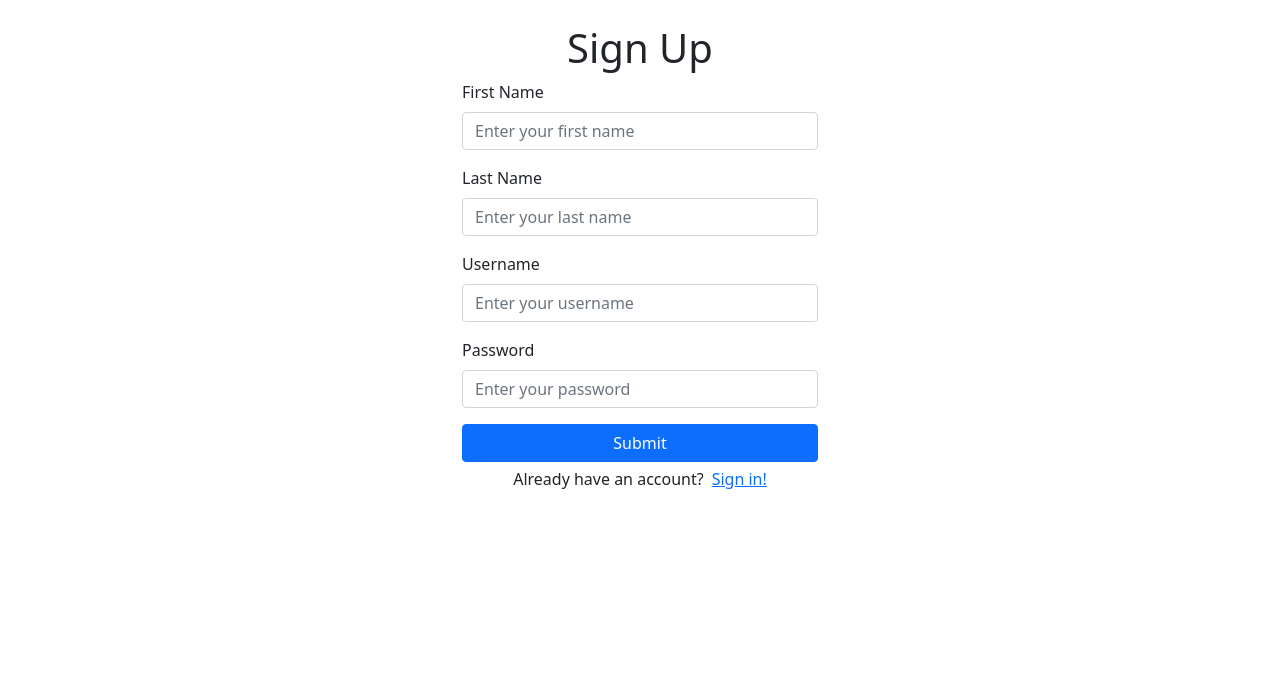
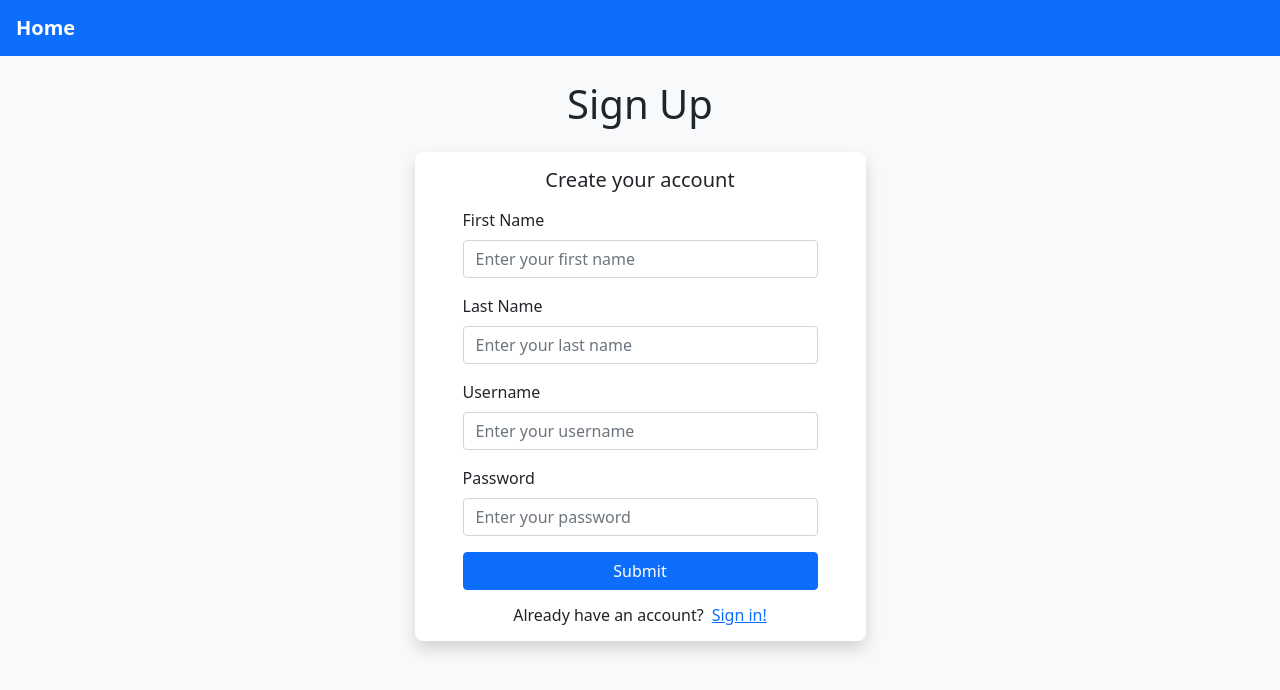
Before and after one commit to ImTheWizzy/st-project, a React (Create React App) app in the folder front-end/: page /sign-up in a window 1280 px wide. Shown: the top 690 px of the page. Built offline with nearby package versions, Linux system fonts and the light colour scheme.

Commit message:
Added header and made styling changes to sign in and sign up screens

```diff
--- a/front-end/src/App.tsx
+++ b/front-end/src/App.tsx
@@ -1,12 +1,31 @@
 import "./App.css";
 import RootRoutes from "./RootRoutes";
-import { Container } from "react-bootstrap";
+import { Container, Navbar } from "react-bootstrap";
+import { useSession } from "./hooks/useAuth";
 
 const App = () => {
+  const { user } = useSession();
+
   return (
-    <Container className="py-4 h-100">
-      <RootRoutes />
-    </Container>
+    <div className="bg-light h-100 w-100 d-flex flex-column">
+      <Navbar bg="primary">
+        <Container className="mw-100 px-3">
+          <Navbar.Brand href="/" className="text-white font-weight-bold">
+            Home
+          </Navbar.Brand>
+
+          {user && (
+            <Navbar.Text className="text-white">
+              <h6 className="text-white font-weight-normal m-0">{user}</h6>
+            </Navbar.Text>
+          )}
+        </Container>
+      </Navbar>
+
+      <Container className="py-4 flex-grow-1">
+        <RootRoutes />
+      </Container>
+    </div>
   );
 };
 
--- a/front-end/src/RootRoutes.tsx
+++ b/front-end/src/RootRoutes.tsx
@@ -15,8 +15,6 @@ export default function RootRoutes() {
             <>
               <Route path="/" element={<HomePage />}></Route>
               <Route path="*" element={<Navigate replace to="/" />} />
-              {/* <Route path="/sign-in" element={<Navigate replace to="/" />} />
-              <Route path="/sign-up" element={<Navigate replace to="/" />} /> */}
             </>
           ) : (
             <>
--- a/front-end/src/index.css
+++ b/front-end/src/index.css
@@ -26,3 +26,15 @@ body,
 .mr-2 {
   margin-right: 0.5rem;
 }
+
+.font-weight-bold {
+  font-weight: 700;
+}
+
+.font-weight-normal {
+  font-weight: 400;
+}
+
+.rounded-lg {
+  border-radius: 0.5rem;
+}
--- a/front-end/src/index.tsx
+++ b/front-end/src/index.tsx
@@ -2,9 +2,9 @@
 import React from "react";
 // @ts-ignore
 import ReactDOM from "react-dom";
-import "./index.css";
 import App from "./App";
 import reportWebVitals from "./reportWebVitals";
+import "./index.css";
 import "bootstrap/dist/css/bootstrap.min.css";
 
 ReactDOM.render(
--- a/front-end/src/screens/SignIn.tsx
+++ b/front-end/src/screens/SignIn.tsx
@@ -1,5 +1,5 @@
 import { useState } from "react";
-import { Button, Col, Form, Row, Toast } from "react-bootstrap";
+import { Button, Col, Container, Form, Row, Toast } from "react-bootstrap";
 import { Link } from "react-router-dom";
 import { ISignInData, signIn } from "../api/auth";
 import { handleSetSession } from "../hooks/useAuth";
@@ -50,8 +50,13 @@ const SignIn = () => {
 
   return (
     <Row className="d-flex justify-content-center align-items-start">
-      <Col xs="4" className="bg-theme-dark rounded">
-        <h1 className="text-center">Sign In</h1>
+      <Col xs="10" sm="10" md="8" lg="6" xl="5">
+        <h1 className="text-center mb-4">Sign In</h1>
+
+        <Container className="bg-white shadow rounded-lg py-3 px-5">
+          <h5 className="text-center font-weight-normal mb-3">
+            Sign in to your account
+          </h5>
 
           <Form onSubmit={handleSubmit}>
             <Form.Group className="mb-3" controlId="formBasicUsername">
@@ -76,18 +81,19 @@ const SignIn = () => {
               Submit
             </Button>
 
-          <Col className="d-flex flex-row align-items-center justify-content-center mt-2">
-            <h6 className="m-0">Don't have an account?</h6>
+            <Col className="d-flex flex-row align-items-center justify-content-center mt-3">
+              <h6 className="m-0 font-weight-normal">Don't have an account?</h6>
 
               <Link to="/sign-up">
                 <h6 className="ml-2 mb-0">Sign up!</h6>
               </Link>
             </Col>
           </Form>
+        </Container>
 
         <Toast
           bg={toastVariant}
-          className="mt-4 text-center"
+          className="mt-4 text-center w-100"
           show={showToast}
           onClose={() => setShowToast(false)}
           delay={3000}
--- a/front-end/src/screens/SignUp.tsx
+++ b/front-end/src/screens/SignUp.tsx
@@ -1,5 +1,5 @@
 import { useState } from "react";
-import { Button, Col, Form, Row, Toast } from "react-bootstrap";
+import { Button, Col, Container, Form, Row, Toast } from "react-bootstrap";
 import { Link } from "react-router-dom";
 import { ISignUpData, signUp } from "../api/auth";
 
@@ -47,8 +47,13 @@ const SignUp = () => {
 
   return (
     <Row className="d-flex justify-content-center align-items-start">
-      <Col xs="4" className="bg-theme-dark rounded">
-        <h1 className="text-center">Sign Up</h1>
+      <Col xs="10" sm="10" md="8" lg="6" xl="5">
+        <h1 className="text-center mb-4">Sign Up</h1>
+
+        <Container className="bg-white shadow rounded-lg py-3 px-5">
+          <h5 className="text-center font-weight-normal mb-3">
+            Create your account
+          </h5>
 
           <Form onSubmit={handleSubmit}>
             <Form.Group className="mb-3" controlId="formBasicFirstName">
@@ -91,18 +96,21 @@ const SignUp = () => {
               Submit
             </Button>
 
-          <Col className="d-flex flex-row align-items-center justify-content-center mt-2">
-            <h6 className="m-0">Already have an account?</h6>
+            <Col className="d-flex flex-row align-items-center justify-content-center mt-3">
+              <h6 className="m-0 font-weight-normal">
+                Already have an account?
+              </h6>
 
               <Link to="/sign-in">
                 <h6 className="ml-2 mb-0">Sign in!</h6>
               </Link>
             </Col>
           </Form>
+        </Container>
 
         <Toast
           bg={toastVariant}
-          className="mt-4 text-center"
+          className="mt-4 text-center w-100"
           show={showToast}
           onClose={() => setShowToast(false)}
           delay={3000}
```
Lines whose indentation alone changed are shown as unchanged.
